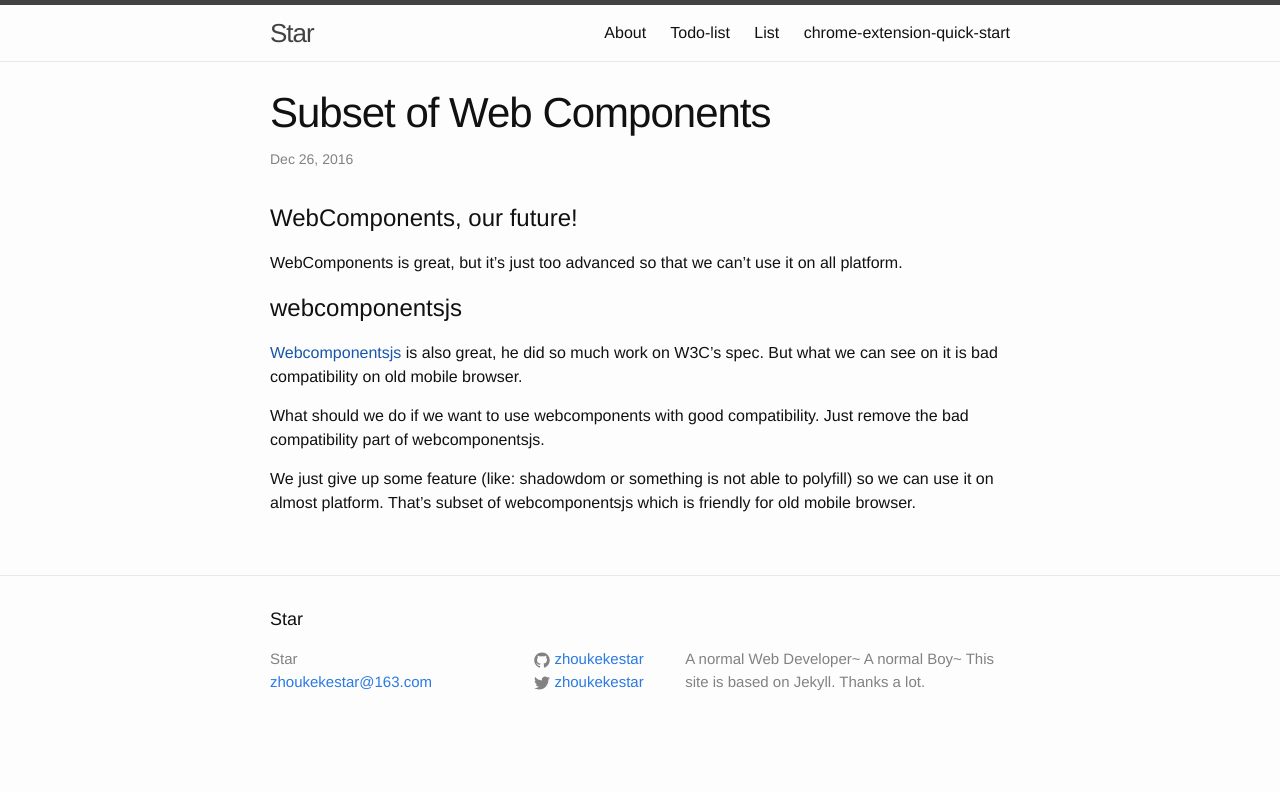
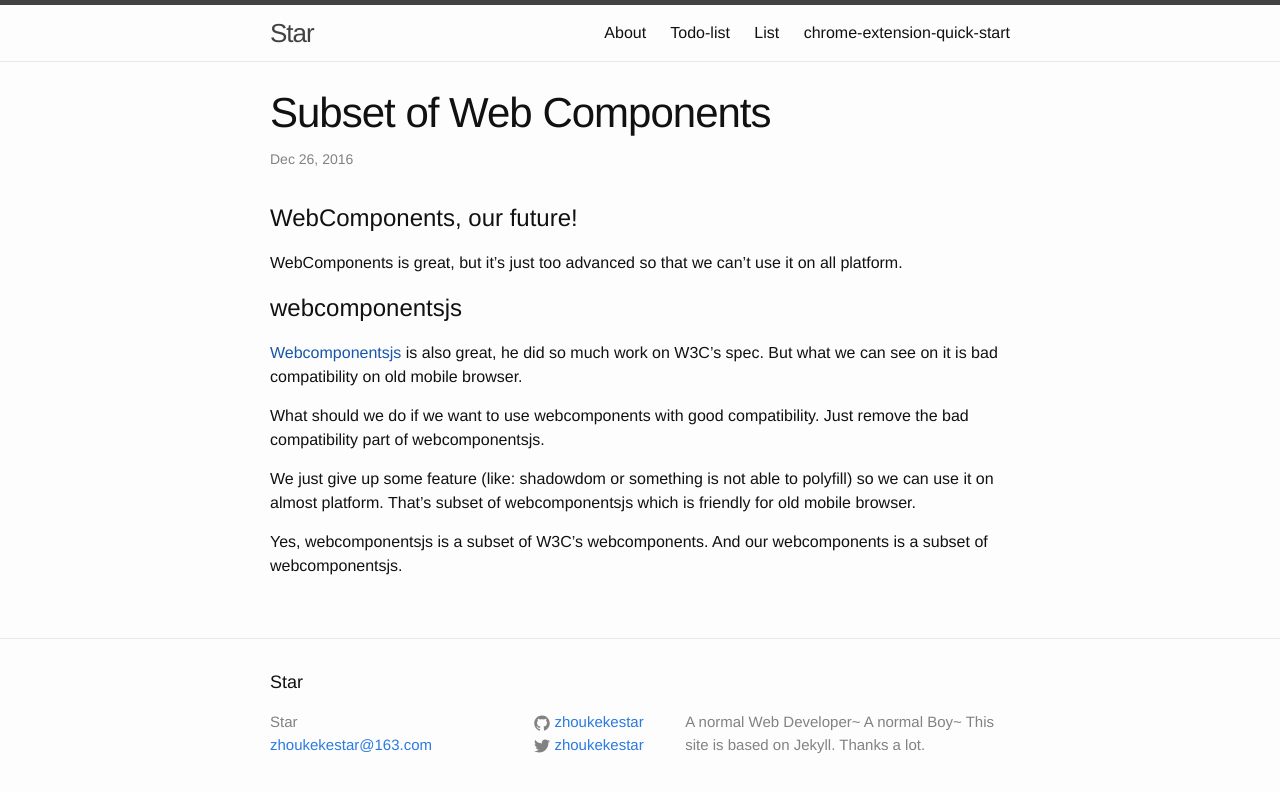
Before and after one commit to zhoukekestar/notes, a Jekyll site: the page built from _posts/2016-12-26-subset-of-webcomponents.md, in a window 1280 px wide. Shown: the top 792 px of the page. Built offline with Jekyll 4.4.1, drawn with Linux system fonts in a browser that asks for light colours.

Commit message:
Updated: subset of webcomponents

```diff
--- a/_posts/2016-12-26-subset-of-webcomponents.md
+++ b/_posts/2016-12-26-subset-of-webcomponents.md
@@ -14,3 +14,5 @@ WebComponents is great, but it's just too advanced so that we can't use it on al
 What should we do if we want to use webcomponents with good compatibility. Just remove the bad compatibility part of webcomponentsjs.
 
 We just give up some feature (like: shadowdom or something is not able to polyfill) so we can use it on almost platform. That's subset of webcomponentsjs which is friendly for old mobile browser.
+
+Yes, webcomponentsjs is a subset of W3C's webcomponents. And our webcomponents is a subset of webcomponentsjs.
```
